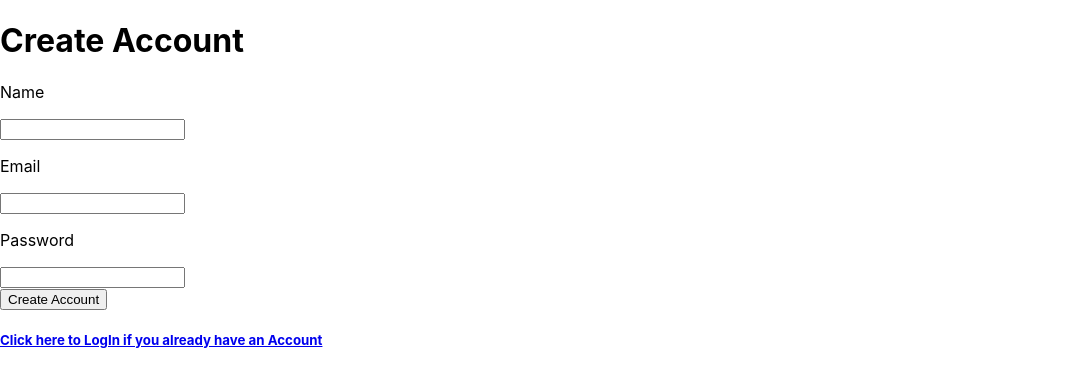
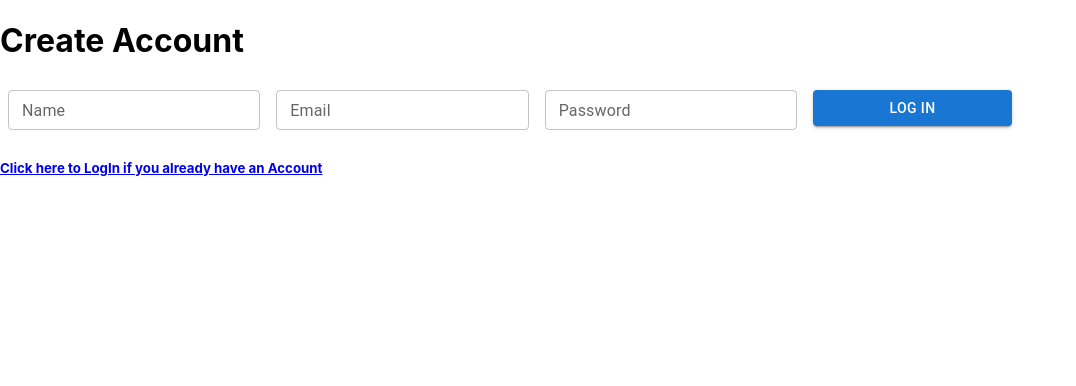
Before and after one commit to 1711shashank/shortURL-Frontend, a React (Create React App) app: page /Signup in a window 1280 px wide. Shown: the top 386 px of the page, without its empty margins (0-1076 px from the left). Built offline with nearby package versions, Linux system fonts and the light colour scheme.

Commit message:
material ui in form

```diff
--- a/src/Login.js
+++ b/src/Login.js
@@ -1,5 +1,8 @@
 import React, { useState } from "react";
 import { Link, useHistory } from "react-router-dom";
+import Box from '@mui/material/Box';
+import TextField from '@mui/material/TextField';
+import Button from '@mui/material/Button';
 
 async function loginUser(credentials) {
   try {
@@ -29,12 +32,12 @@ export default function Login() {
   const handleSubmit = async (e) => {
     e.preventDefault();
     let response = await loginUser({ email, password });
-    console.log(response);
+    console.log("Login Response", response);
     if (response.statusCode === 200) {
 
       if (response.message === 'Admin LogIn Successfully') {
         localStorage.setItem('isLoggedIn', true);
-        localStorage.setItem('Name', 'admin');
+        localStorage.setItem('Name', response.data.user.name);
         localStorage.setItem('token', response.data.token);
         history.push("/adminPage");
       }
@@ -64,24 +67,32 @@ export default function Login() {
 
       {alertError !== '' ? <h3 style={{ color: "red" }}> {alertError} </h3> : <h5></h5>}
 
-      <form onSubmit={handleSubmit}>
-        <label>
-          <p>Email</p>
-          <input type="text" onChange={(e) => setEmail(e.target.value)} />
-        </label>
-        <label>
-          <p>Password</p>
-          <input
-            type="password"
-            onChange={(e) => setPassword(e.target.value)}
-          />
-        </label>
-        <div>
-          <button type="submit"> LogIn </button>
-        </div>
-      </form>
 
 
+      <Box
+        component="form"
+        sx={{ '& > :not(style)': { m: 1, width: '25ch' }, }}
+        noValidate
+        autoComplete="off"
+        onSubmit={handleSubmit}
+      >
+        <TextField
+          id="outlined-basic"
+          label="Email"
+          variant="outlined"
+          size="small"
+          onChange={(e) => setEmail(e.target.value)}
+        />
+        <TextField
+          id="outlined-basic"
+          label="Password"
+          type="password"
+          size="small"
+          variant="outlined"
+          onChange={(e) => setPassword(e.target.value)}
+        />
+        <Button type="submit" variant="contained">Log in</Button>
+      </Box>
 
       <Link to='/signup'>
         <h5 style={{ textDecoration: 'none' }}> Click here to Signup if you don't have an Account</h5>
--- a/src/RedirectURL.js
+++ b/src/RedirectURL.js
@@ -1,10 +1,6 @@
 function RedirectURL(props) {
     const url = props.match.params.url;
-
-window.location.assign(`http://localhost:5000/${url}`);
-
-
-
+    window.location.assign(`http://localhost:5000/${url}`);
 }
 
 export default RedirectURL;
--- a/src/Signup.js
+++ b/src/Signup.js
@@ -1,5 +1,8 @@
 import React, { useState } from 'react';
 import { Link, useHistory } from "react-router-dom";
+import Box from '@mui/material/Box';
+import TextField from '@mui/material/TextField';
+import Button from '@mui/material/Button';
 
 async function signupUser(credentials) {
   try {
@@ -14,7 +17,7 @@ async function signupUser(credentials) {
     return response;
 
   }
-  catch(err) {
+  catch (err) {
     console.error('Error:', err);
   }
 
@@ -30,11 +33,11 @@ export default function Signup() {
 
   const handleSubmit = async e => {
     e.preventDefault();
-    let response = await signupUser({ name, email, password});
-    if(response.statusCode === 200){
+    let response = await signupUser({ name, email, password });
+    if (response.statusCode === 200) {
       setResMessage(response.message);
     }
-    if(response.statusCode === 409){
+    if (response.statusCode === 409) {
       setResMessage(response.message);
     }
   }
@@ -46,25 +49,40 @@ export default function Signup() {
         ? <h3 style={{ color: "palegreen" }}> {resMessage} </h3>
         : <h3></h3>
       }
-      <form onSubmit={handleSubmit}>
-        <label>
-          <p>Name</p>
-          <input type="text" onChange={e => setName(e.target.value)} required/>
-        </label>
-        <label>
-          <p>Email</p>
-          <input type="email" onChange={e => setEmail(e.target.value)} required/>
-        </label>
-        <label>
-          <p>Password</p>
-          <input type="password" onChange={e => setPassword(e.target.value)} required/>
-        </label>
-        <div>
-          <button type="submit"> Create Account </button>
-        </div>
-      </form>
 
-      <Link to = '/login'>
+      <Box
+        component="form"
+        sx={{ '& > :not(style)': { m: 1, width: '25ch' }, }}
+        noValidate
+        autoComplete="off"
+        onSubmit={handleSubmit}
+      >
+        <TextField
+          id="outlined-basic"
+          label="Name"
+          variant="outlined"
+          size="small"
+          onChange={e => setName(e.target.value)}
+        />
+        <TextField
+          id="outlined-basic"
+          label="Email"
+          variant="outlined"
+          size="small"
+          onChange={(e) => setEmail(e.target.value)}
+        />
+        <TextField
+          id="outlined-basic"
+          label="Password"
+          type="password"
+          variant="outlined"
+          size="small"
+          onChange={(e) => setPassword(e.target.value)}
+        />
+        <Button type="submit" variant="contained">Log in</Button>
+      </Box>
+
+      <Link to='/login'>
         <h5 style={{ textDecoration: 'none' }}> Click here to LogIn if you already have an Account</h5>
       </Link>
     </div>
--- a/src/SortURL.js
+++ b/src/SortURL.js
@@ -1,6 +1,11 @@
 import React, { useState, useEffect } from 'react';
 import { useHistory } from "react-router-dom";
-import { Link } from 'react-router-dom'
+import { Link } from 'react-router-dom';
+import Box from '@mui/material/Box';
+import TextField from '@mui/material/TextField';
+import Button from '@mui/material/Button';
+import UserTable from './UserTable';
+
 
 async function createSortURL(credentials) {
   try {
@@ -55,9 +60,9 @@ function SortURL() {
   }
 
   useEffect(() => {
-    if (localStorage.getItem('Name') === 'admin') {
-      history.push("/adminPage");
-    }
+    // if (localStorage.getItem('Name') === 'admin') {
+    //   history.push("/adminPage");
+    // }
     console.log("1st UserEffect");
     async function checking() {
       setCheckUserAuth(localStorage.getItem('isLoggedIn'));
@@ -94,8 +99,6 @@ function SortURL() {
       window.location.reload(false);
     }
 
-
-
   }
 
   const handleSubmit = async (e) => {
@@ -111,31 +114,26 @@ function SortURL() {
       <h1> Sort URL</h1>
       <h1 > {userName}  </h1>
 
-      <button onClick={handleAuth}> {buttonValue} </button>
+      <Button variant="contained" onClick={handleAuth}>{buttonValue}</Button>
 
-      <form onSubmit={handleSubmit}>
-        <input type="text" onChange={(e) => setLongUrl(e.target.value)} />
-        <button type="submit"> Sort this URL</button>
-      </form>
+      <Box
+        component="form"
+        sx={{ '& > :not(style)': { m: 1, width: '25ch' }, }}
+        noValidate
+        autoComplete="off"
+        onSubmit={handleSubmit}
+      >
+        <TextField
+          id="outlined-basic"
+          label="Enter URL"
+          variant="outlined"
+          onChange={(e) => setLongUrl(e.target.value)}
+        />
 
-      <table>
-        <tr key={"header"}>
-          <th>Long Url</th>
-          <th>Sort URL</th>
-          <th>URL Created Before</th>
-          <th>Short URL Used</th>
-        </tr>
+      </Box>
 
-        {state.map((item) => (
-          <tr>
-            <td>{item.longUrl}</td>
-            <td style={{ color: "blue" }} onClick={() => { window.location.assign(`${item.sortUrl}`) }
-            }>{item.sortUrl}</td>
-            <td>{item.urlCreatedCount}</td>
-            <td>{item.urlUsedCount}</td>
-          </tr>
-        ))}
-      </table>
+
+      <UserTable state={state} />
 
     </div>
   );
```
